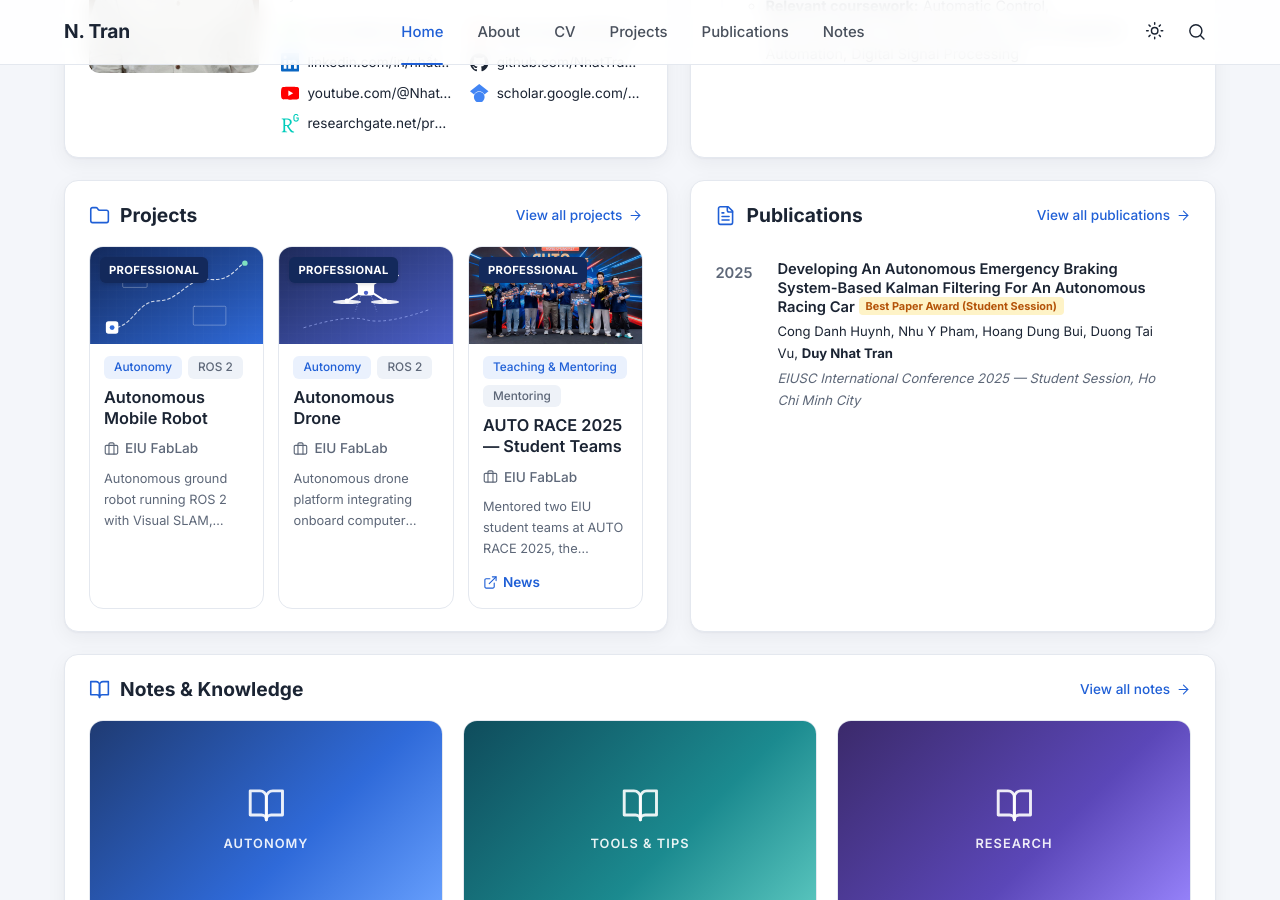
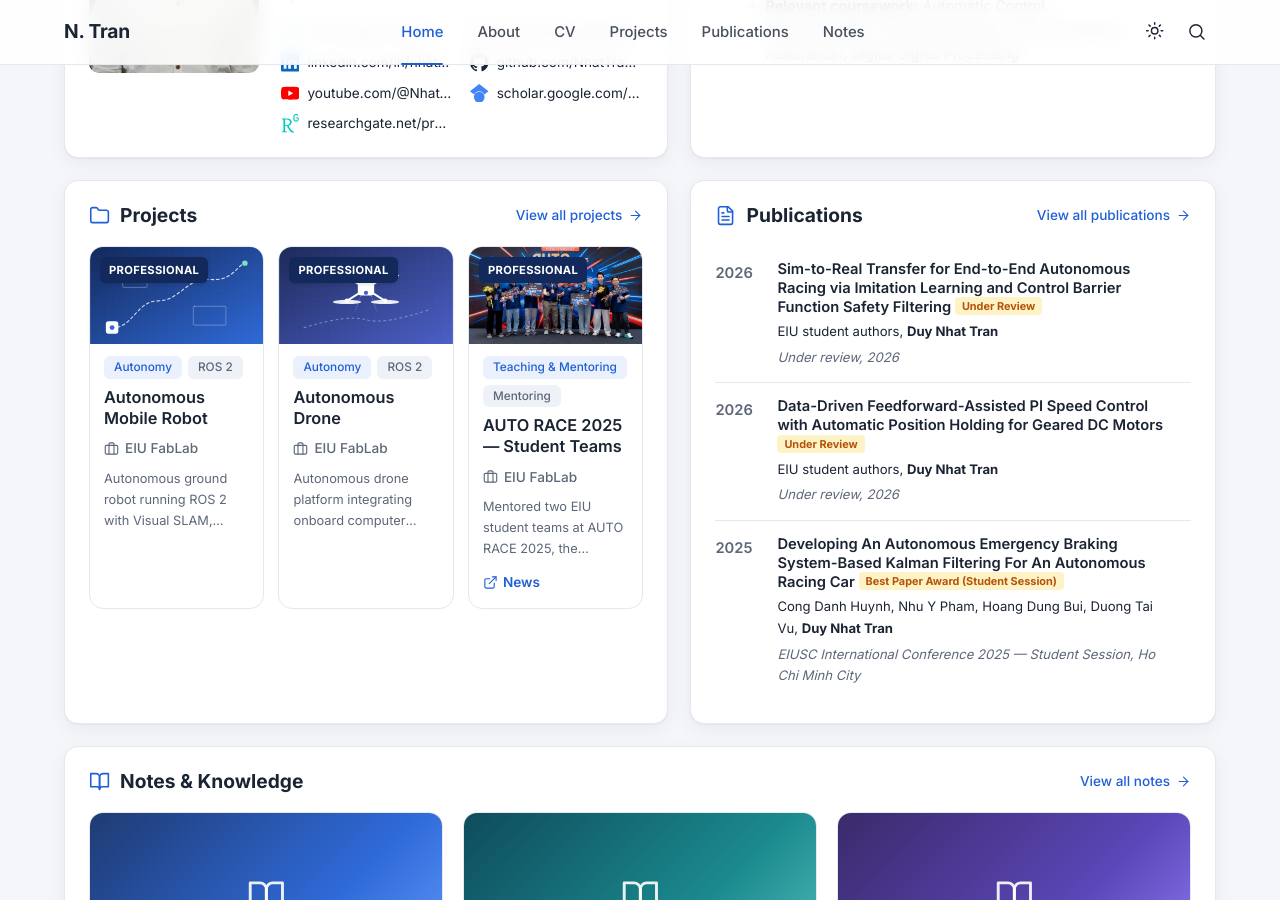
Before and after one commit to NhatTran-97/NhatTran-97.github.io, a Jekyll site: the page built from index.html, in a window 1280 px wide and 900 px high, scrolled down 870 px. Built offline with Jekyll 4.4.1, drawn with Linux system fonts in a browser that asks for light colours.

Commit message:
Add two 2026 papers under review (co-author / supervising author)
Co-Authored-By: Claude Opus 5.5 <noreply@anthropic.com>
Claude-Session: https://claude.ai/code/session_01WtscMMpGViN2kQZVLN7Eom

```diff
--- a/_data/cv.yml
+++ b/_data/cv.yml
@@ -95,6 +95,8 @@ sections:
         org: EIU FabLab
         details:
           - Guide student teams in writing and presenting scientific research papers.
+          - "2026 (under review, co-author): *Data-Driven Feedforward-Assisted PI Speed Control with Automatic Position Holding for Geared DC Motors* — [demo video](https://www.youtube.com/watch?v=8gYRO59CVcA&t=220s)"
+          - "2026 (under review, supervising author): *Sim-to-Real Transfer for End-to-End Autonomous Racing via Imitation Learning and Control Barrier Function Safety Filtering* — [demo video](https://www.youtube.com/watch?v=yUCWBFdo0DQ&t=15s)"
           - "EIUSC International Conference 2025: our student paper received the **Best Paper Award (Student Session)** — [experiment video](https://www.youtube.com/watch?v=ciiAT0cPrqc&t=63s)."
       - title: Student Competition Mentor
         org: EIU FabLab
--- a/_data/projects.yml
+++ b/_data/projects.yml
@@ -133,6 +133,40 @@ items:
         url: https://www.youtube.com/watch?v=ciiAT0cPrqc&t=63s
         icon: youtube
 
+  - title: Feedforward-Assisted PI Speed Control for Geared DC Motors
+    group: professional
+    org: EIU FabLab — research mentor & co-author
+    category: Embedded & Hardware
+    period: 2026 — under review
+    image: /assets/img/projects/dc-motor.svg
+    tags: [Motor Control, PI Control, Feedforward, Embedded]
+    description: >-
+      Student research paper (co-authored, under review 2026): *"Data-Driven Feedforward-Assisted PI Speed Control with Automatic Position Holding for Geared DC Motors"*.
+    links:
+      - name: Paper
+        url: /publications/
+        icon: file-text
+      - name: Demo video
+        url: https://www.youtube.com/watch?v=8gYRO59CVcA&t=220s
+        icon: youtube
+
+  - title: Sim-to-Real End-to-End Autonomous Racing
+    group: professional
+    org: EIU FabLab — research mentor (supervising author)
+    category: Perception & AI
+    period: 2026 — under review
+    image: /assets/img/projects/sim2real-racing.svg
+    tags: [Imitation Learning, Sim-to-Real, Control Barrier Functions, Autonomous Racing]
+    description: >-
+      Supervised a student team on the paper *"Sim-to-Real Transfer for End-to-End Autonomous Racing via Imitation Learning and Control Barrier Function Safety Filtering"* (under review, 2026).
+    links:
+      - name: Paper
+        url: /publications/
+        icon: file-text
+      - name: Demo video
+        url: https://www.youtube.com/watch?v=yUCWBFdo0DQ&t=15s
+        icon: youtube
+
   - title: Weekly Robotics Workshop Series
     group: professional
     org: EIU FabLab
--- a/_data/publications.yml
+++ b/_data/publications.yml
@@ -2,10 +2,30 @@
 #  PUBLICATIONS — tự sắp xếp theo năm (mới nhất lên đầu).
 #    type    : nhóm để lọc, ví dụ Conference / Journal / Preprint / Workshop / Thesis
 #    authors : tên bạn (khai báo ở profile.yml → publication_names) sẽ tự in đậm
-#    note    : nhãn nhỏ, ví dụ "Oral", "Best Paper"
+#    note    : nhãn nhỏ, ví dụ "Oral", "Best Paper", "Under Review"
+#    Bài đã nộp, đang được phản biện: type: Under Review, note: Under Review
+#    → khi được nhận thì đổi type (Conference/Journal), venue và note cho đúng
 #    pdf / doi / code / slides / video / project : link (bỏ trống nếu không có)
 #    bibtex  : trích dẫn BibTeX (tuỳ chọn)
 # =====================================================================
+
+- title: Data-Driven Feedforward-Assisted PI Speed Control with Automatic Position Holding for Geared DC Motors
+  authors: EIU student authors, Duy Nhat Tran
+  venue: Under review, 2026
+  year: 2026
+  type: Under Review
+  note: Under Review
+  tags: [Motor Control, PI Control, Feedforward, Embedded]
+  video: https://www.youtube.com/watch?v=8gYRO59CVcA&t=220s
+
+- title: Sim-to-Real Transfer for End-to-End Autonomous Racing via Imitation Learning and Control Barrier Function Safety Filtering
+  authors: EIU student authors, Duy Nhat Tran
+  venue: Under review, 2026
+  year: 2026
+  type: Under Review
+  note: Under Review
+  tags: [Imitation Learning, Sim-to-Real, Control Barrier Functions, Autonomous Racing]
+  video: https://www.youtube.com/watch?v=yUCWBFdo0DQ&t=15s
 
 - title: Developing An Autonomous Emergency Braking System-Based Kalman Filtering For An Autonomous Racing Car
   authors: Cong Danh Huynh, Nhu Y Pham, Hoang Dung Bui, Duong Tai Vu, Duy Nhat Tran
```
Also changed, not shown: assets/img/projects/dc-motor.svg (added), assets/img/projects/sim2real-racing.svg (added).
